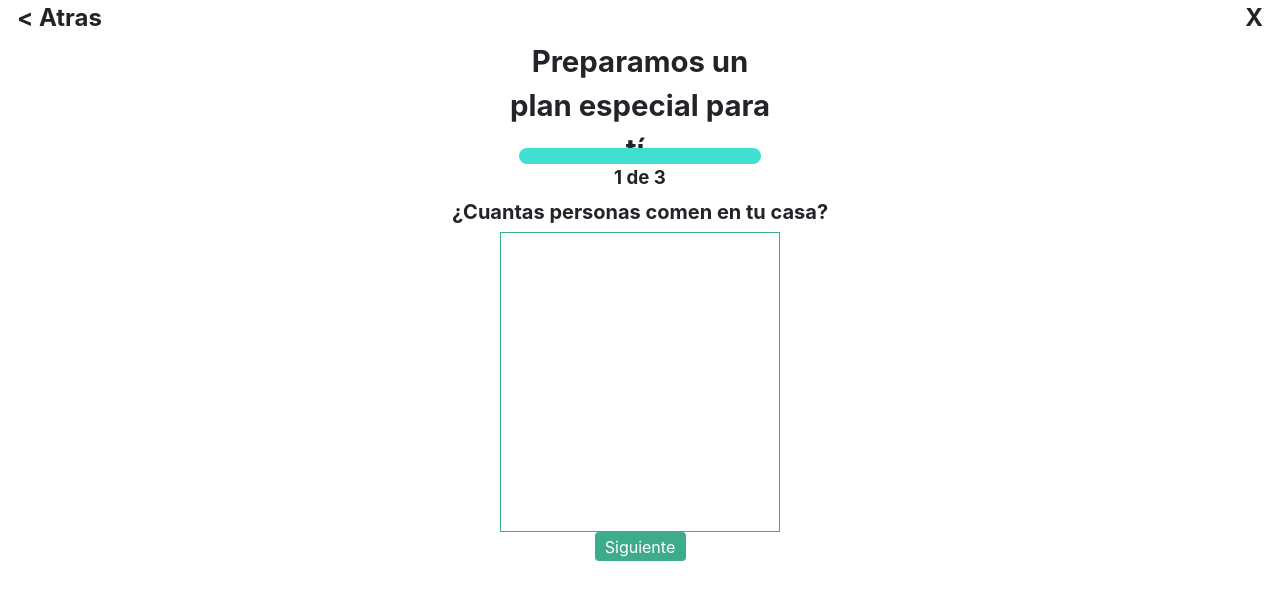
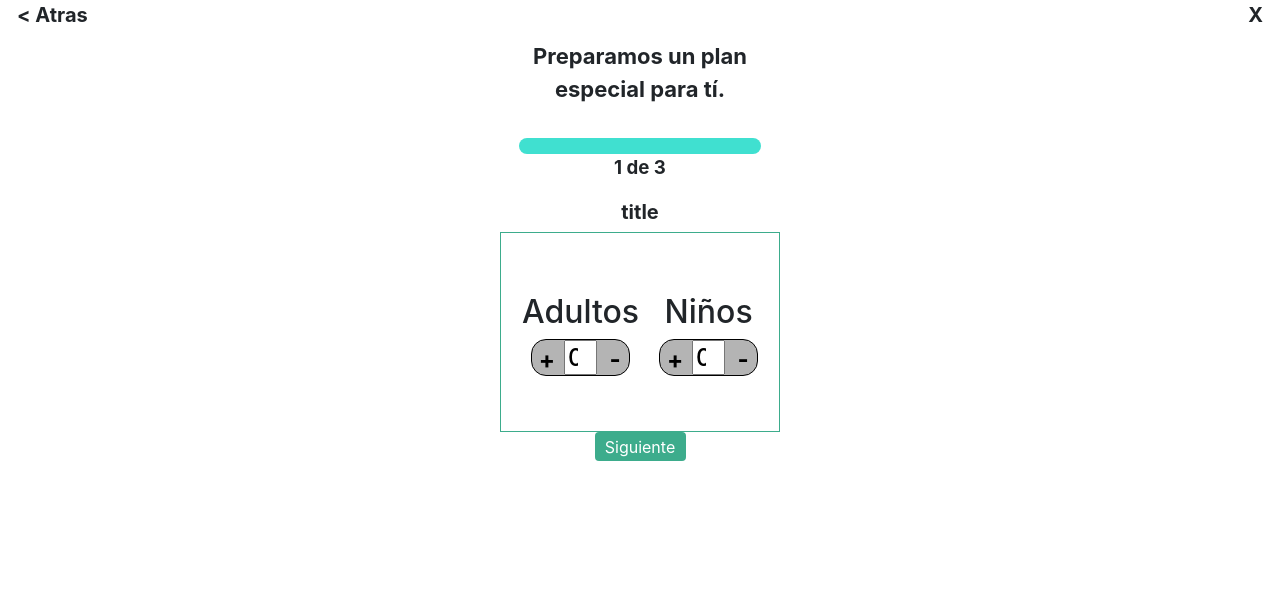
Before and after one commit to jjam2395/thinkingFood, an Angular app: page /quiz in a window 1280 px wide. Shown: the top 600 px of the page. Built offline with nearby package versions, Linux system fonts and the light colour scheme.

Commit message:
Diseño primer pregunta listo

```diff
--- a/src/app/quiz/components/back-quiz/back-quiz.component.scss
+++ b/src/app/quiz/components/back-quiz/back-quiz.component.scss
@@ -8,5 +8,5 @@ div{
 
 span {
     margin: auto 5px;
-    font-size: 24px;
+    font-size: 20px;
 }
--- a/src/app/quiz/components/button-increment/button-increment.component.html
+++ b/src/app/quiz/components/button-increment/button-increment.component.html
@@ -1,7 +1,9 @@
-<button mat-raised-button>
+<div class="container">
+    <input type="number" [(ngModel)]="value" [value]="value">
+</div>
+<button (click)="increment()"  class="increment">
     +
 </button>
-<input type="number">
-<button mat-raised-button>
+<button (click)="decrement()" class="decrement">
     -
 </button>
--- a/src/app/quiz/components/button-increment/button-increment.component.scss
+++ b/src/app/quiz/components/button-increment/button-increment.component.scss
@@ -0,0 +1,46 @@
+.container{
+    width: 99px;
+    height: 37px;
+    border-radius: 15px;
+    border: solid 1px black;
+    background-color: #B4B4B4;
+    display: flex;
+    flex-direction: row;
+    align-items: center;
+    justify-content: center;
+}
+
+.increment {
+    width: 37px;
+    height: 33px;
+    border-top-left-radius: 50%;
+    border-bottom-left-radius: 50%;
+    top: -35px;
+    left: -15px;
+}
+
+.decrement {
+    width: 37px;
+    height: 33px;
+    border-top-right-radius: 50%;
+    border-bottom-right-radius: 50%;
+    top: -35px;
+    left: 16px;
+}
+
+input {
+    width: 33px;
+    height: 35px;
+    font-size: 24px;
+    font-weight: 500;
+    text-align: center;
+}
+
+button {
+    position: relative;
+    background: none;
+    border: none;
+    font-size: 24px;
+    font-weight: bold;
+    text-align: center;
+}
--- a/src/app/quiz/components/button-increment/button-increment.component.ts
+++ b/src/app/quiz/components/button-increment/button-increment.component.ts
@@ -12,4 +12,14 @@ export class ButtonIncrementComponent implements OnInit {
   ngOnInit(): void {
   }
 
+  value = 0
+
+  increment() {
+
+  }
+
+  decrement() {
+
+  }
+
 }
--- a/src/app/quiz/components/head-quiz/head-quiz.component.scss
+++ b/src/app/quiz/components/head-quiz/head-quiz.component.scss
@@ -15,13 +15,13 @@
 
 .container-title p {
     font-weight: bold;
-    font-size: 22pt;
+    font-size: 22px;
 }
 
 .container-bar {
     width: 281px;
     height: 46px;
-    margin-top: 60px;
+    margin-top: 50px;
     font-weight: bold;
     text-align: center;
 }
--- a/src/app/quiz/components/quiz-one/quiz-one.component.html
+++ b/src/app/quiz/components/quiz-one/quiz-one.component.html
@@ -1 +1,10 @@
-<p>quiz-one works!</p>
+<div class="container">
+    <div class="button-container">
+        <h2>Adultos</h2>
+        <app-button-increment></app-button-increment>
+    </div>
+    <div class="button-container">
+        <h2>Niños</h2>
+        <app-button-increment></app-button-increment>
+    </div>
+</div>
--- a/src/app/quiz/components/quiz-one/quiz-one.component.scss
+++ b/src/app/quiz/components/quiz-one/quiz-one.component.scss
@@ -0,0 +1,12 @@
+.container {
+    width: 235px;
+    height: 26px;
+    display: flex;
+    justify-content: center;
+    margin-top: 50px;
+}
+
+.button-container {
+    margin: 10px;
+    text-align: center;
+}
--- a/src/app/quiz/components/quiz-one/quiz-one.component.ts
+++ b/src/app/quiz/components/quiz-one/quiz-one.component.ts
@@ -12,4 +12,5 @@ export class QuizOneComponent implements OnInit {
   ngOnInit(): void {
   }
 
+  title = '¿Cuantas personas comen en tu casa?';
 }
--- a/src/app/quiz/pages/quiz/quiz.component.html
+++ b/src/app/quiz/pages/quiz/quiz.component.html
@@ -1,7 +1,7 @@
 <app-back-quiz></app-back-quiz>
 <app-head-quiz></app-head-quiz>
-<h2>{{title}}</h2>
+<h2>title</h2>
 <div class="content-quiz">
-
+    <app-quiz-one></app-quiz-one>
 </div>
 <button routerLink="">Siguiente</button>
--- a/src/app/quiz/pages/quiz/quiz.component.scss
+++ b/src/app/quiz/pages/quiz/quiz.component.scss
@@ -11,10 +11,11 @@ h2 {
 
 .content-quiz {
     width: 280px;
-    height: 300px;
+    height: 200px;
     margin: 0 auto;
     display: block;
     border: 1px solid #3DAC8C;
+
 }
 button {
     width: 91px;
--- a/src/app/quiz/pages/quiz/quiz.component.ts
+++ b/src/app/quiz/pages/quiz/quiz.component.ts
@@ -12,5 +12,4 @@ export class QuizComponent implements OnInit {
   ngOnInit(): void {
   }
 
-  title = "¿Cuantas personas comen en tu casa?";
 }
```
Also changed, not shown: src/app/quiz/quiz.module.ts (+7 -3 lines).
